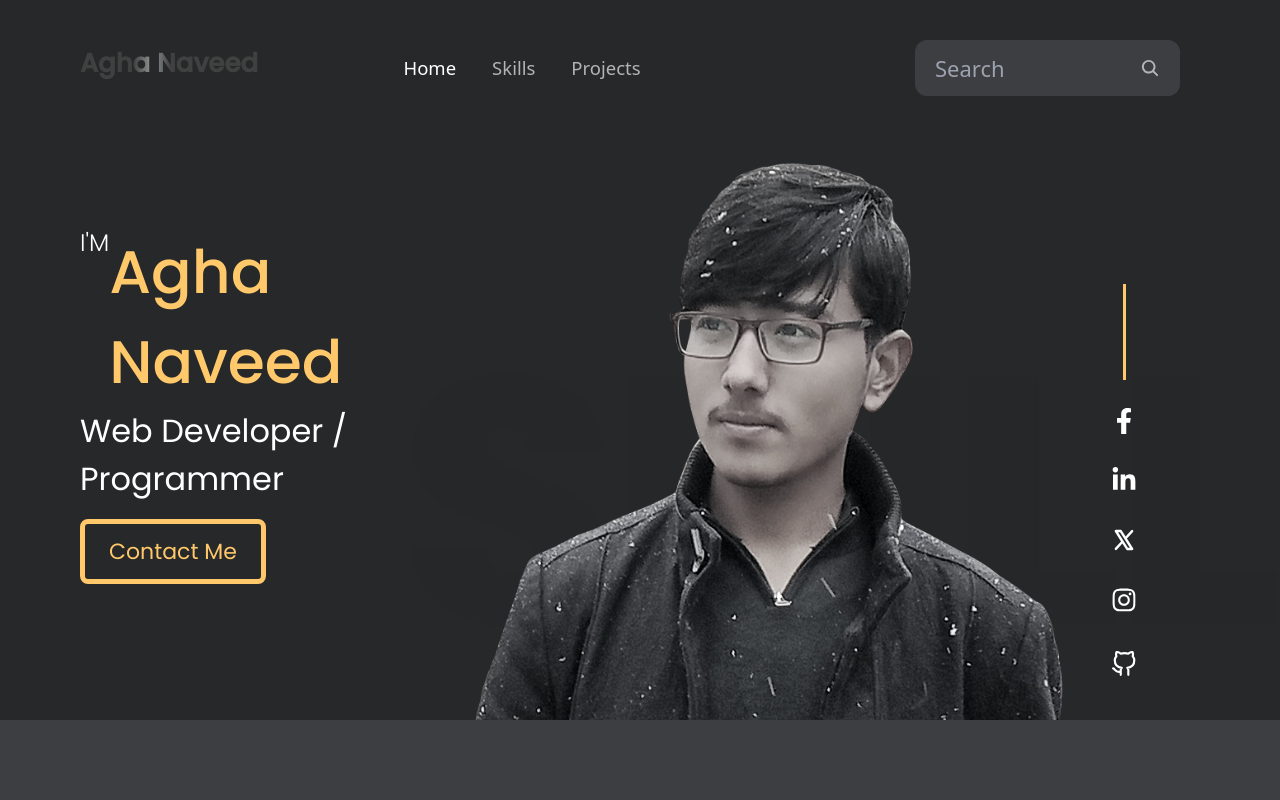
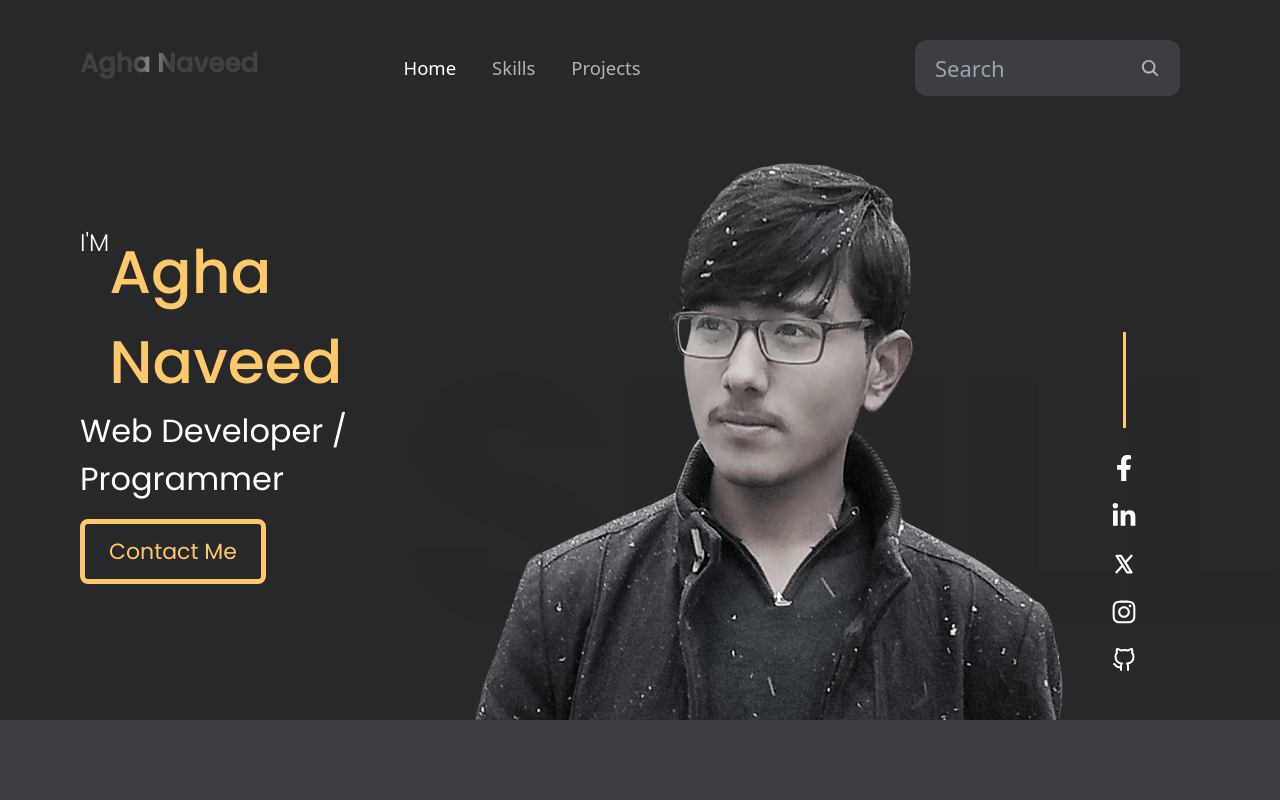
Before and after one commit to agha-naveed/my-portfolio, a React (Vite) app: page / in a window 1280 px wide. Shown: the top 800 px of the page. Built offline with nearby package versions, Linux system fonts and the light colour scheme.

Commit message:
social media animation done

```diff
--- a/src/App.css
+++ b/src/App.css
@@ -88,10 +88,23 @@
   border-radius: 50%;
   z-index: -1;
 }
-.insta-div::before {
+.fb-logo::before {
+  background-color: #316FF6;
+}
+.linkedin-logo::before {
+  background-color: #0077B5;
+}
+.x-logo::before {
+  background-color: white;
+}
+.insta-logo::before {
   background: radial-gradient(circle at 30% 110%,
         #ffdb8b 0%, #ee653d 25%, #d42e81 50%, #a237b6 75%, #3e57bc 100% );
 }
+.git-logo::before {
+  background-color: black;
+}
+
 
 .project:hover .p-circle {
   box-shadow: 0 0 15px 2px #FFC86B;
--- a/src/components/Header.jsx
+++ b/src/components/Header.jsx
@@ -1,5 +1,4 @@
 import React from 'react'
-import { css } from '@emotion/react';
 import Snowfall from '../extraComponents/Snowfall';
 import Navbar from './Navbar';
 import myPic from '../assets/img/my-picture.png';
--- a/src/extraComponents/SocialLogos.jsx
+++ b/src/extraComponents/SocialLogos.jsx
@@ -3,25 +3,26 @@ import { FaFacebookF, FaLinkedinIn, FaInstagram } from "react-icons/fa";
 import { PiXLogoBold } from "react-icons/pi";
 import { FiGithub } from "react-icons/fi";
 
-export default function SocialLogos() {
+export default function SocialLogos(props) {
   return (
     <div className='justify-items-center content-end grid gap-5 ml-10'>
+
         <div className='w-[3px] h-24 bg-yellow-text'></div>
 
-        <div className='text-white s-m-logos text-[26px] grid gap-5'>
-          <div className='transition-all cursor-pointer w-10 h-10 rounded-full justify-items-center p-2 hover:bg-[#316FF6]'>
+        <div className='text-white s-m-logos text-[26px] grid gap-2'>
+          <div className='fb-logo cursor-pointer w-10 h-10 flex justify-center items-center p-2'>
             <FaFacebookF/>
           </div>
-          <div className='transition-all cursor-pointer hover:bg-[#0077B5] w-10 h-10 rounded-full flex justify-center items-center'>
+          <div className='linkedin-logo cursor-pointer w-10 h-10 flex justify-center items-center p-2'>
             <FaLinkedinIn/>
           </div>
-          <div className='transition-all cursor-pointer w-10 h-10 rounded-full flex justify-center items-center'>
+          <div className='x-logo transition-all hover:text-black cursor-pointer w-10 h-10 flex justify-center items-center p-2'>
             <PiXLogoBold/>
           </div>
-          <div className='insta-div transition-all cursor-pointer w-10 h-10 rounded-full flex justify-center items-center'>
+          <div className='insta-logo transition-all cursor-pointer w-10 h-10 rounded-full flex justify-center items-center'>
             <FaInstagram />
           </div>
-          <div className='transition-all cursor-pointer hover:bg-black hover:text-white pt-2 w-10 h-10 rounded-full flex justify-center items-center'>
+          <div className='git-logo cursor-pointer w-10 h-10 flex justify-center items-center p-2'>
             <FiGithub />
           </div>
         </div>
```
